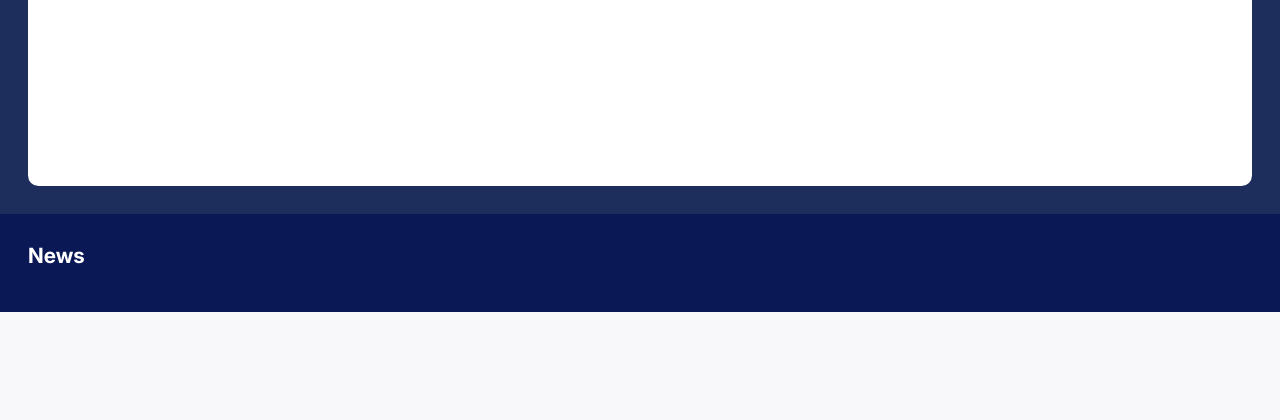
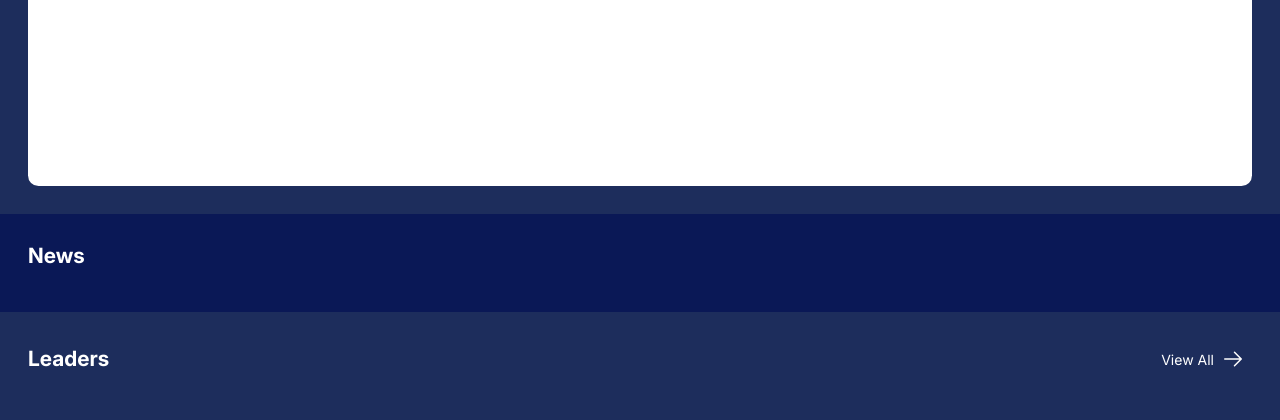
Before and after one commit to hynwkm/tbj-home-base, a Flask app: template app/templates/team.html in a window 1280 px wide. Shown: the part 751-1171 px from the top of the page. Before the commit the page ends 1063 px from the top, so only its background shows below. Run offline with Flask 3, Linux system fonts and the light colour scheme; the template is opened without the code that fills it, so the values that code supplies are empty.

Commit message:
team page leaders

```diff
--- a/app/services/players/__init__.py
+++ b/app/services/players/__init__.py
@@ -1,4 +1,4 @@
 from .fetch import fetch_player_data, fetch_players_data
-from .parse import parse_player, parse_players
+from .parse import parse_player
 
-__all__ = ["fetch_player_data", "fetch_players_data", "parse_players", "parse_player"]
+__all__ = ["fetch_player_data", "fetch_players_data", "parse_player"]
--- a/app/static/css/styles.css
+++ b/app/static/css/styles.css
@@ -12,6 +12,8 @@
     --text-xs--line-height: calc(1 / 0.75);
     --text-sm: 0.875rem;
     --text-sm--line-height: calc(1.25 / 0.875);
+    --text-base: 1rem;
+    --text-base--line-height: calc(1.5 / 1);
     --text-2xl: 1.5rem;
     --text-2xl--line-height: calc(2 / 1.5);
     --font-weight-medium: 500;
@@ -244,6 +246,9 @@
   .aspect-\[16\/9\] {
     aspect-ratio: 16/9;
   }
+  .h-1 {
+    height: calc(var(--spacing) * 1);
+  }
   .h-1\/2 {
     height: calc(1 / 2 * 100%);
   }
@@ -316,11 +321,17 @@
   .flex-1 {
     flex: 1;
   }
+  .flex-shrink {
+    flex-shrink: 1;
+  }
   .shrink-0 {
     flex-shrink: 0;
   }
   .border-collapse {
     border-collapse: collapse;
+  }
+  .resize {
+    resize: both;
   }
   .flex-col {
     flex-direction: column;
@@ -333,6 +344,9 @@
   }
   .justify-center {
     justify-content: center;
+  }
+  .gap-0 {
+    gap: calc(var(--spacing) * 0);
   }
   .gap-0\.5 {
     gap: calc(var(--spacing) * 0.5);
@@ -375,6 +389,10 @@
   }
   .rounded-xl {
     border-radius: var(--radius-xl);
+  }
+  .border {
+    border-style: var(--tw-border-style);
+    border-width: 1px;
   }
   .border-y-2 {
     border-block-style: var(--tw-border-style);
@@ -463,6 +481,10 @@
     font-size: var(--text-2xl);
     line-height: var(--tw-leading, var(--text-2xl--line-height));
   }
+  .text-base {
+    font-size: var(--text-base);
+    line-height: var(--tw-leading, var(--text-base--line-height));
+  }
   .text-sm {
     font-size: var(--text-sm);
     line-height: var(--tw-leading, var(--text-sm--line-height));
@@ -506,6 +528,13 @@
     @supports (color: color-mix(in lab, red, red)) {
       color: color-mix(in oklab, var(--color-white) 70%, transparent);
     }
+  }
+  .underline {
+    text-decoration-line: underline;
+  }
+  .outline {
+    outline-style: var(--tw-outline-style);
+    outline-width: 1px;
   }
   .transition-transform {
     transition-property: transform, translate, scale, rotate;
@@ -649,6 +678,11 @@
   syntax: "*";
   inherits: false;
 }
+@property --tw-outline-style {
+  syntax: "*";
+  inherits: false;
+  initial-value: solid;
+}
 @property --tw-scale-x {
   syntax: "*";
   inherits: false;
@@ -670,6 +704,7 @@
       --tw-space-y-reverse: 0;
       --tw-border-style: solid;
       --tw-font-weight: initial;
+      --tw-outline-style: solid;
       --tw-scale-x: 1;
       --tw-scale-y: 1;
       --tw-scale-z: 1;
--- a/app/teams.py
+++ b/app/teams.py
@@ -1,5 +1,6 @@
 from flask import Blueprint, render_template
 
+from .services.leaderboard import get_team_leaders
 from .services.mlb_news import get_team_news
 from .services.standings import get_team_standing_info
 from .services.teams import get_team_roster_stats
@@ -44,6 +45,7 @@ def team(team_id):
     team_info = get_team_standing_info(team_id)
     roster_info = get_team_roster_stats(team_id)
     team_slug = team_info["team_name"].replace(" ", "").lower()
+    team_leaders = get_team_leaders(team_id)
 
     return render_template(
         "team.html",
@@ -53,4 +55,5 @@ def team(team_id):
         HITTER_COLUMNS=HITTER_COLUMNS,
         PITCHER_COLUMNS=PITCHER_COLUMNS,
         team_news=get_team_news(team_slug),
+        leaders=team_leaders,
     )
--- a/app/templates/partials/leader.html
+++ b/app/templates/partials/leader.html
@@ -7,9 +7,9 @@
             <img src="{{ leader.headshot_url }}"
                  alt="{{ leader.player_name }}"
                  class="w-16 h-16 object-contain">
-            <p class="font-medium whitespace-nowrap">{{ leader.player_name }}</p>
+            <p class="font-medium text-base whitespace-nowrap">{{ leader.player_name }}</p>
             <p class="text-white/70 text-xs">{{ leader.team_initials }}</p>
         </div>
-        <p class="px-4">{{ leader.value }}</p>
+        <p class="px-4 text-base">{{ leader.value }}</p>
     </div>
 </article>
--- a/app/templates/team.html
+++ b/app/templates/team.html
@@ -50,4 +50,25 @@
             </div>
         </div>
     </section>
+    <section class="space-y-4 mx-auto p-8 max-w-[1500px]">
+        <div class="flex justify-between items-center">
+            <h2 class="font-bold text-2xl">{{ team_info.team_full_name }} Leaders</h2>
+            <a href="/leaderboard"
+               class="flex items-center gap-2 hover:bg-primary-hover p-2 rounded-md">View All
+                <svg xmlns="http://www.w3.org/2000/svg"
+                     width="24"
+                     height="24"
+                     fill="currentColor"
+                     viewBox="0 0 256 256">
+                    <path d="M221.66,133.66l-72,72a8,8,0,0,1-11.32-11.32L196.69,136H40a8,8,0,0,1,0-16H196.69L138.34,61.66a8,8,0,0,1,11.32-11.32l72,72A8,8,0,0,1,221.66,133.66Z">
+                    </path>
+                </svg>
+            </a>
+        </div>
+        <div class="flex flex-col gap-4 sm:grid sm:grid-cols-2 lg:grid-cols-4">
+            {% for leader in leaders[:4] %}
+                {% include "partials/leader.html" %}
+            {% endfor %}
+        </div>
+    </section>
 {% endblock content %}
--- /dev/null
+++ b/app/utils.py
@@ -0,0 +1,2 @@
+def player_headshot_url(player_id: int) -> str:
+    return f"https://content.mlb.com/images/headshots/current/60x60/{player_id}@2x.png"
```
Also changed, not shown: app/services/leaderboard.py (+15 -1 lines), app/services/players/parse.py (+6 -9 lines), app/services/teams.py (+6 -9 lines).
